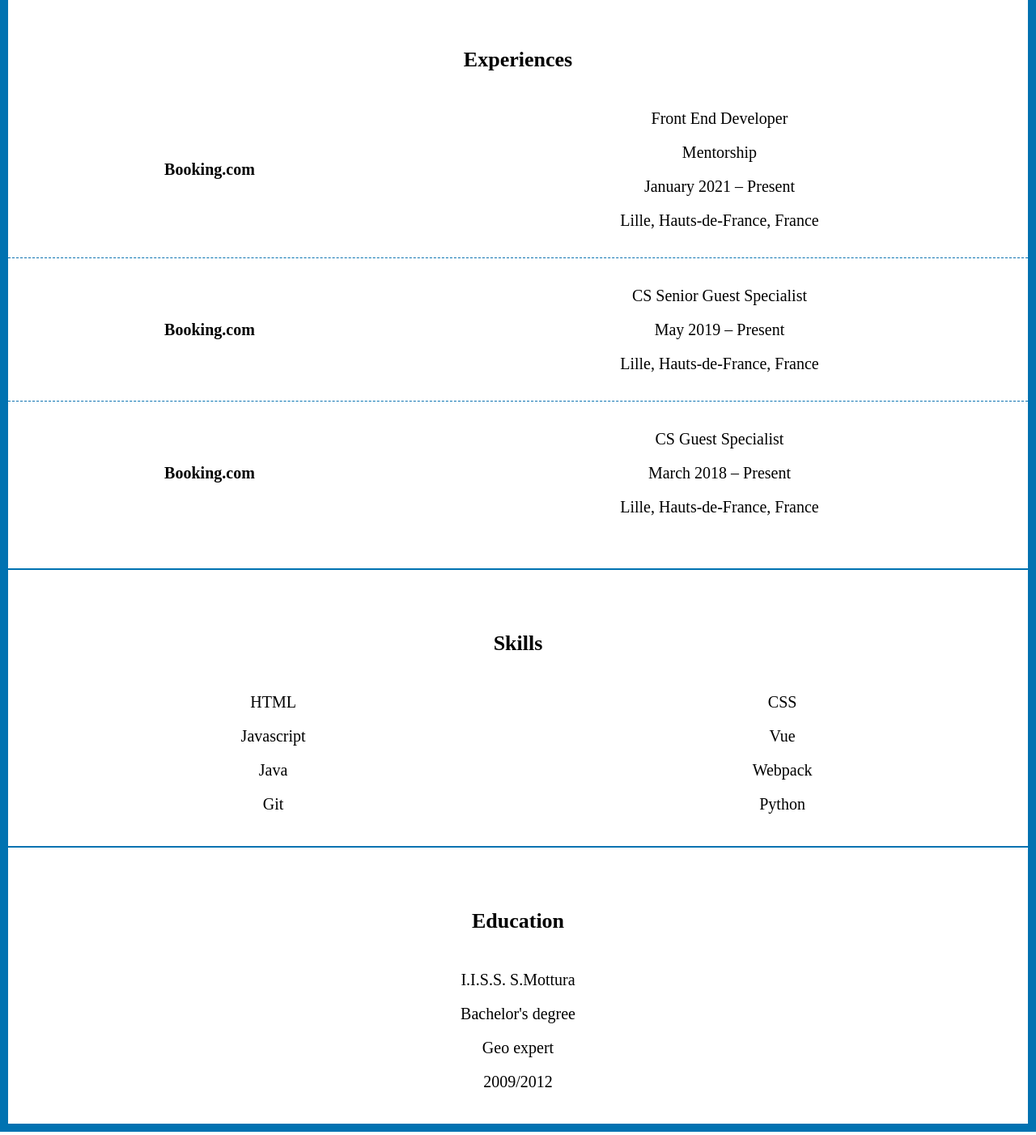
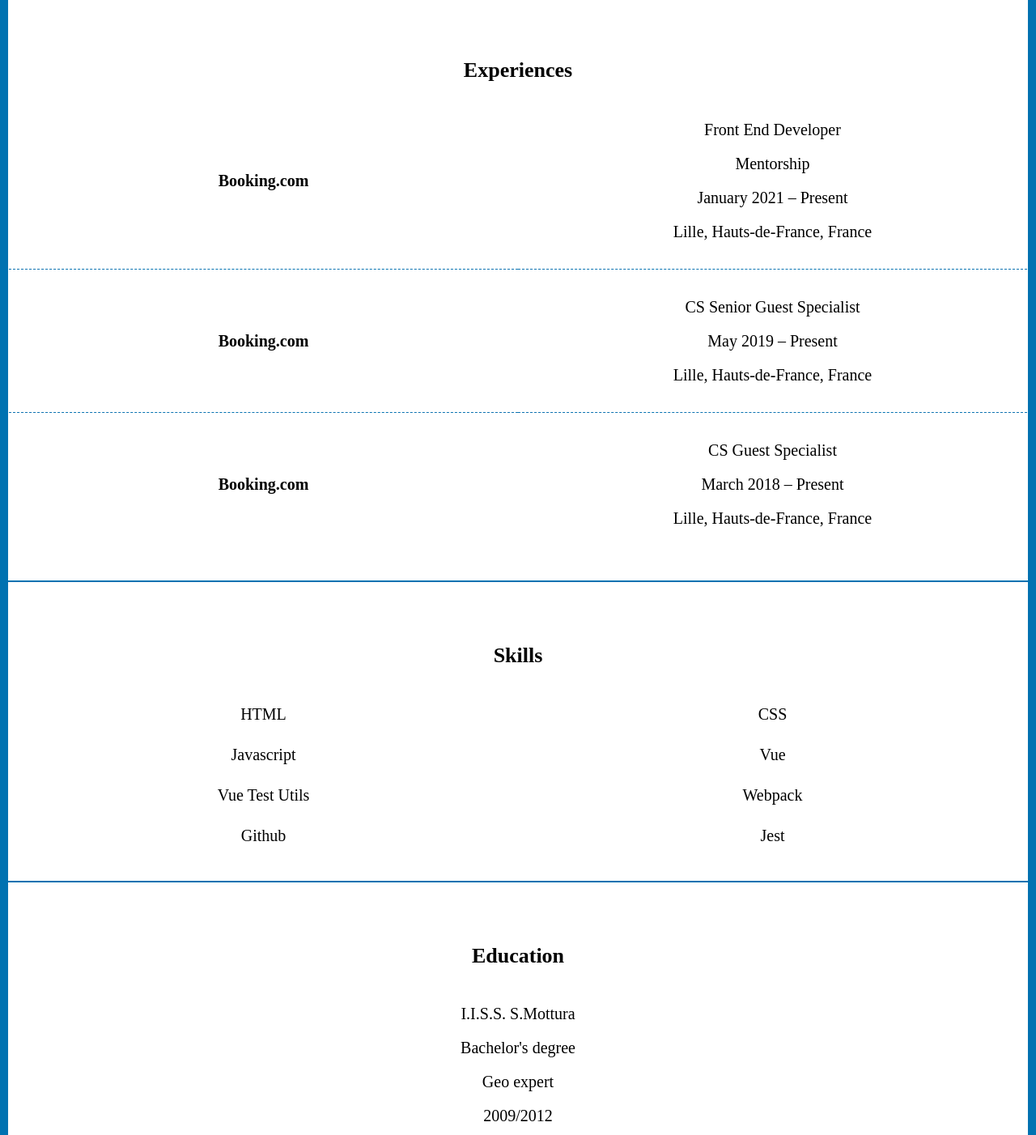
Before and after one commit to Srizza93/cv-email-html, a plain HTML site: page index.html in a window 1280 px wide. Shown: the part 600-2002 px from the top of the page at 81% size. Drawn offline with Linux system fonts and the light colour scheme.

Commit message:
rewriting

```diff
--- a/index.html
+++ b/index.html
@@ -1,5 +1,5 @@
 <!DOCTYPE html PUBLIC "-//W3C//DTD XHTML 1.0 Transitional//EN" "http://www.w3.org/TR/xhtml1/DTD/xhtml1-transitional.dtd">
-<html xmlns="http://www.w3.org/1999/xhtml">
+<html xmlns="http://www.w3.org/1999/xhtml" style="background-color: #0072b1">
   <head>
     <meta http-equiv="Content-Type" content="text/html; charset=UTF-8" />
     <title>Simone Rizza</title>
@@ -9,34 +9,34 @@
     <table
       cellspacing="0"
       width="100%"
-      style="padding: 0; line-height: 2; border: 10px solid #0072b1; font-size: 20px; border-collapse: collapse; text-align: center;"
+      style="
+        line-height: 2;
+        font-size: 20px;
+        text-align: center;
+        border: 10px solid #0072b1;
+      "
     >
       <tr>
-        <td style="background-color: #0072b1;">
+        <td
+          style="
+            background-color: #0072b1;
+            border: 1px solid white;
+            padding: 25px 0;
+          "
+        >
           <table
             cellspacing="0"
             width="100%"
-            style="border: 1px solid white; padding: 0; margin-left: auto; margin-right: auto; border-collapse: collapse;"
-          >
-            <tr">
-              <td>
-                <table
-                  cellspacing="0"
-                  width="100%"
-                  style="padding: 0; border: 0; border-collapse: collapse;"
+            style="line-height: 2; font-size: 20px; text-align: center"
           >
             <tr>
-                    <td style="padding: 10px">
-                      <b style="font-size: 30px">Simone Rizza</b>
-                    </td>
+              <th style="font-size: 30px">Simone Rizza</th>
             </tr>
             <tr>
-                    <td style="padding: 5px">
-                      Lesquin, Hauts-de-France, France
-                    </td>
+              <td>Lesquin, Hauts-de-France, France</td>
             </tr>
             <tr>
-                    <td style="padding: 5px">
+              <td>
                 <a
                   href="tel:+33772233271"
                   style="text-decoration: none; color: white"
@@ -51,13 +51,11 @@
               </td>
             </tr>
             <tr>
-                    <td style="padding: 25px 0; text-align: -webkit-center;">
+              <td style="padding: 25px 0; text-align: -webkit-center">
                 <table>
                   <tr>
                     <td>
-                            <a
-                              href="https://www.linkedin.com/in/simonerizza1993"
-                            >
+                      <a href="https://www.linkedin.com/in/simonerizza1993">
                         <img
                           src="https://github.com/Srizza93/cv-email-html/blob/main/linkedin.png?raw=true"
                           alt="linkedin"
@@ -88,20 +86,30 @@
           </table>
         </td>
       </tr>
-          </table>
-        </td>
-      </tr>
       <tr>
-        <td style="padding: 40px 0 30px 0; border-bottom: 2px solid #0072b1;">
+        <td
+          style="
+            background-color: white;
+            border-top: 1px solid #0072b1;
+            border-bottom: 2px solid #0072b1;
+            padding: 40px 0 30px 0;
+          "
+        >
           <table
             cellspacing="0"
             width="100%"
-            style="padding: 0; border: 0; border-collapse: collapse;"
+            style="line-height: 2; font-size: 20px; text-align: center"
           >
             <tr>
-              <td style="font-size: 26px; padding: 25px 25px 0 25px; text-align: center;">
-                <b>About</b>
-              </td>
+              <th
+                style="
+                  font-size: 26px;
+                  padding: 25px 25px 0 25px;
+                  text-align: center;
+                "
+              >
+                About
+              </th>
             </tr>
             <tr>
               <td style="padding: 25px">
@@ -116,26 +124,55 @@
         </td>
       </tr>
       <tr>
-        <td style="padding: 40px 0 30px 0; border-bottom: 2px solid #0072b1;">
+        <td
+          style="
+            background-color: white;
+            border-bottom: 2px solid #0072b1;
+            padding: 40px 0 30px 0;
+          "
+        >
           <table
             cellspacing="0"
             width="100%"
-            style="padding: 0; border: 0; border-collapse: collapse;"
+            style="line-height: 2; font-size: 20px; text-align: center"
           >
             <tr>
-              <td style="font-size: 26px; padding: 25px 25px 0 25px; text-align: center;">
-                <b>Experiences</b>
-              </td>
+              <th
+                style="
+                  font-size: 26px;
+                  padding: 25px 25px 0 25px;
+                  text-align: center;
+                "
+              >
+                Experiences
+              </th>
             </tr>
             <tr>
-              <td style="border-bottom: 1px dashed #0072b1; padding: 25px 0;">
+              <td>
                 <table
                   cellspacing="0"
                   width="100%"
-                  style="padding: 25px; border: 0; border-collapse: collapse;"
+                  style="table-layout: fixed;"
                 >
                   <tr>
-                    <th style="padding: 25px;" rowspan="4">Booking.com</th>
+                    <th
+                      style="border-bottom: 1px dashed #0072b1; padding: 25px"
+                    >
+                      Booking.com
+                    </th>
+                    <td
+                      style="border-bottom: 1px dashed #0072b1; padding: 25px"
+                    >
+                      <table
+                        cellspacing="0"
+                        width="100%"
+                        style="
+                          line-height: 2;
+                          font-size: 20px;
+                          text-align: center;
+                        "
+                      >
+                        <tr>
                           <td>Front End Developer</td>
                         </tr>
                         <tr>
@@ -151,14 +188,24 @@
                     </td>
                   </tr>
                   <tr>
-              <td style="border-bottom: 1px dashed #0072b1; padding: 25px 0;">
+                    <th
+                      style="border-bottom: 1px dashed #0072b1; padding: 25px"
+                    >
+                      Booking.com
+                    </th>
+                    <td
+                      style="border-bottom: 1px dashed #0072b1; padding: 25px"
+                    >
                       <table
                         cellspacing="0"
                         width="100%"
-                  style="padding: 25px; border: 0; border-collapse: collapse;"
+                        style="
+                          line-height: 2;
+                          font-size: 20px;
+                          text-align: center;
+                        "
                       >
                         <tr>
-                    <th style="padding: 25px;" rowspan="3">Booking.com</th>
                           <td>CS Senior Guest Specialist</td>
                         </tr>
                         <tr>
@@ -171,14 +218,18 @@
                     </td>
                   </tr>
                   <tr>
-              <td style="padding: 25px 0;">
+                    <th style="padding: 25px">Booking.com</th>
+                    <td style="padding: 25px">
                       <table
                         cellspacing="0"
                         width="100%"
-                  style="padding: 25px; border: 0; border-collapse: collapse;"
+                        style="
+                          line-height: 2;
+                          font-size: 20px;
+                          text-align: center;
+                        "
                       >
                         <tr>
-                    <th style="padding: 25px;" rowspan="3">Booking.com</th>
                           <td>CS Guest Specialist</td>
                         </tr>
                         <tr>
@@ -193,40 +244,55 @@
                 </table>
               </td>
             </tr>
+          </table>
+        </td>
+      </tr>
       <tr>
-        <td style="padding: 40px 0 30px 0; border-bottom: 2px solid #0072b1;">
+        <td
+          style="
+            background-color: white;
+            border-bottom: 2px solid #0072b1;
+            padding: 40px 0 30px 0;
+          "
+        >
           <table
             cellspacing="0"
             width="100%"
-            style="padding: 0; border: 0; border-collapse: collapse;"
+            style="line-height: 2; font-size: 20px; text-align: center"
           >
-            <tr">
-              <td style="font-size: 26px; padding: 25px 25px 0 25px; text-align: center;">
-                <b>Skills</b>
-              </td>
+            <tr>
+              <th
+                style="
+                  font-size: 26px;
+                  padding: 25px 25px 0 25px;
+                  text-align: center;
+                "
+              >
+                Skills
+              </th>
             </tr>
             <tr>
               <td>
                 <table
                   cellspacing="0"
                   width="100%"
-                  style="padding: 0; text-align: center; border: 0; border-collapse: collapse;"
+                  style="line-height: 2; font-size: 20px; text-align: center; table-layout: fixed;"
                 >
                   <tr>
-                    <td style="padding-top: 25px">HTML</td>
-                    <td style="padding-top: 25px">CSS</td>
+                    <td style="padding: 25px 25px 5px 25px;">HTML</td>
+                    <td style="padding: 25px 25px 5px 25px;">CSS</td>
                   </tr>
                   <tr>
-                    <td>Javascript</td>
-                    <td>Vue</td>
+                    <td style="padding: 5px 25px">Javascript</td>
+                    <td style="padding: 5px 25px">Vue</td>
                   </tr>
                   <tr>
-                    <td>Java</td>
-                    <td>Webpack</td>
+                    <td style="padding: 5px 25px">Vue Test Utils</td>
+                    <td style="padding: 5px 25px">Webpack</td>
                   </tr>
                   <tr>
-                    <td>Git</td>
-                    <td>Python</td>
+                    <td style="padding: 5px 25px">Github</td>
+                    <td style="padding: 5px 25px">Jest</td>
                   </tr>
                 </table>
               </td>
@@ -235,24 +301,23 @@
         </td>
       </tr>
       <tr>
-        <td style="padding: 40px 0 30px 0">
+        <td style="background-color: white; padding: 40px 0 30px 0">
           <table
             cellspacing="0"
             width="100%"
-            style="padding: 0; border: 0; border-collapse: collapse;"
+            style="line-height: 2; font-size: 20px; text-align: center"
           >
             <tr>
-              <td style="font-size: 26px; padding: 25px 25px 0 25px; text-align: center;">
-                <b>Education</b>
-              </td>
+              <th
+                style="
+                  font-size: 26px;
+                  padding: 25px 25px 0 25px;
+                  text-align: center;
+                "
+              >
+                Education
+              </th>
             </tr>
-            <tr>
-              <td>
-                <table
-                  cellspacing="0"
-                  width="100%"
-                  style="padding: 0; border: 0; border-collapse: collapse;"
-                >
             <tr>
               <td style="padding-top: 25px">I.I.S.S. S.Mottura</td>
             </tr>
@@ -269,8 +334,5 @@
         </td>
       </tr>
     </table>
-        </td>
-      </tr>
-    </table>
   </body>
 </html>
```
Also changed, not shown: 1 other file. Lines whose indentation alone changed are shown as unchanged.
